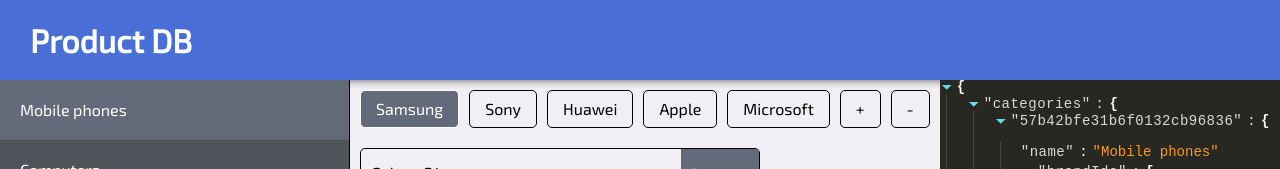
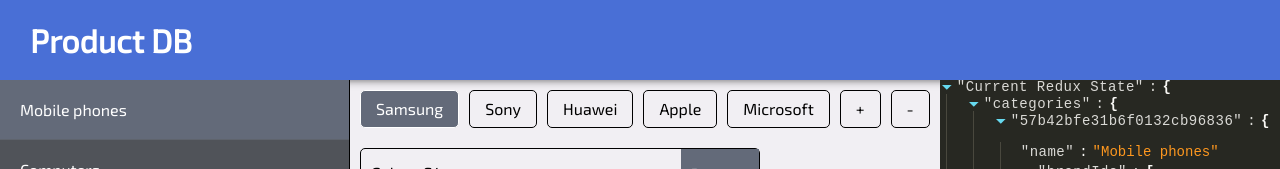
Before and after one commit to dancheskus/product-db, a React (Create React App) app: page / in a window 1280 px wide. Shown: the top 169 px of the page. Built offline with nearby package versions, Linux system fonts and the light colour scheme.

Commit message:
refactor

```diff
--- a/src/components/Content/index.tsx
+++ b/src/components/Content/index.tsx
@@ -72,13 +72,13 @@
         displayObjectSize={false}
         displayDataTypes={false}
         style={{ fontSize: '1.4rem', gridArea: 'json', overflow: 'auto' }}
-        name={false}
+        name='Current Redux State'
         src={appData}
       />
 
       <ContentFooter>
         <FooterButton
-          disabled={!currentBrandIds.length}
+          disabled={!currentBrandIds?.length}
           onClick={() => {
             const newProductName = prompt('Input product name')
             if (!newProductName) return
```
